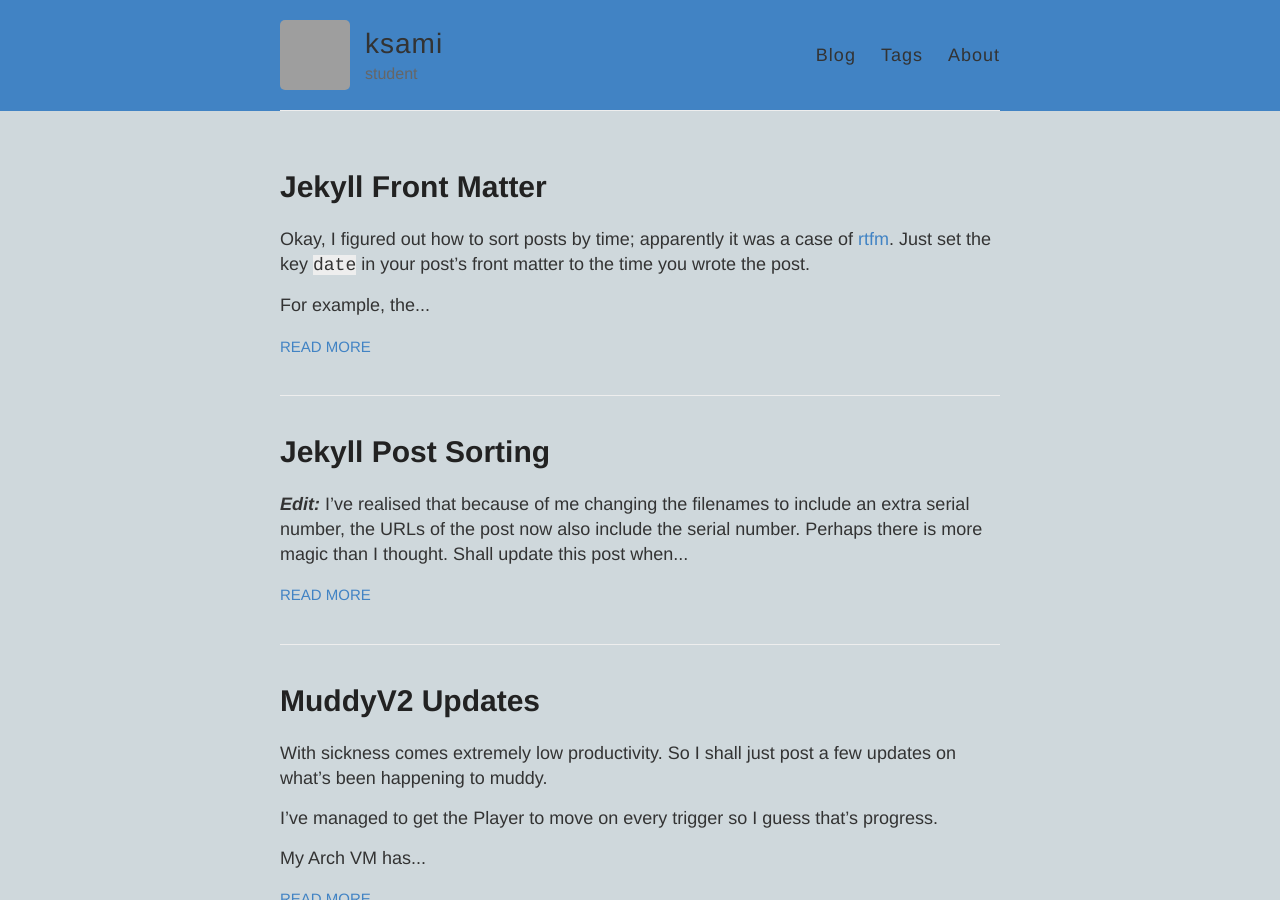
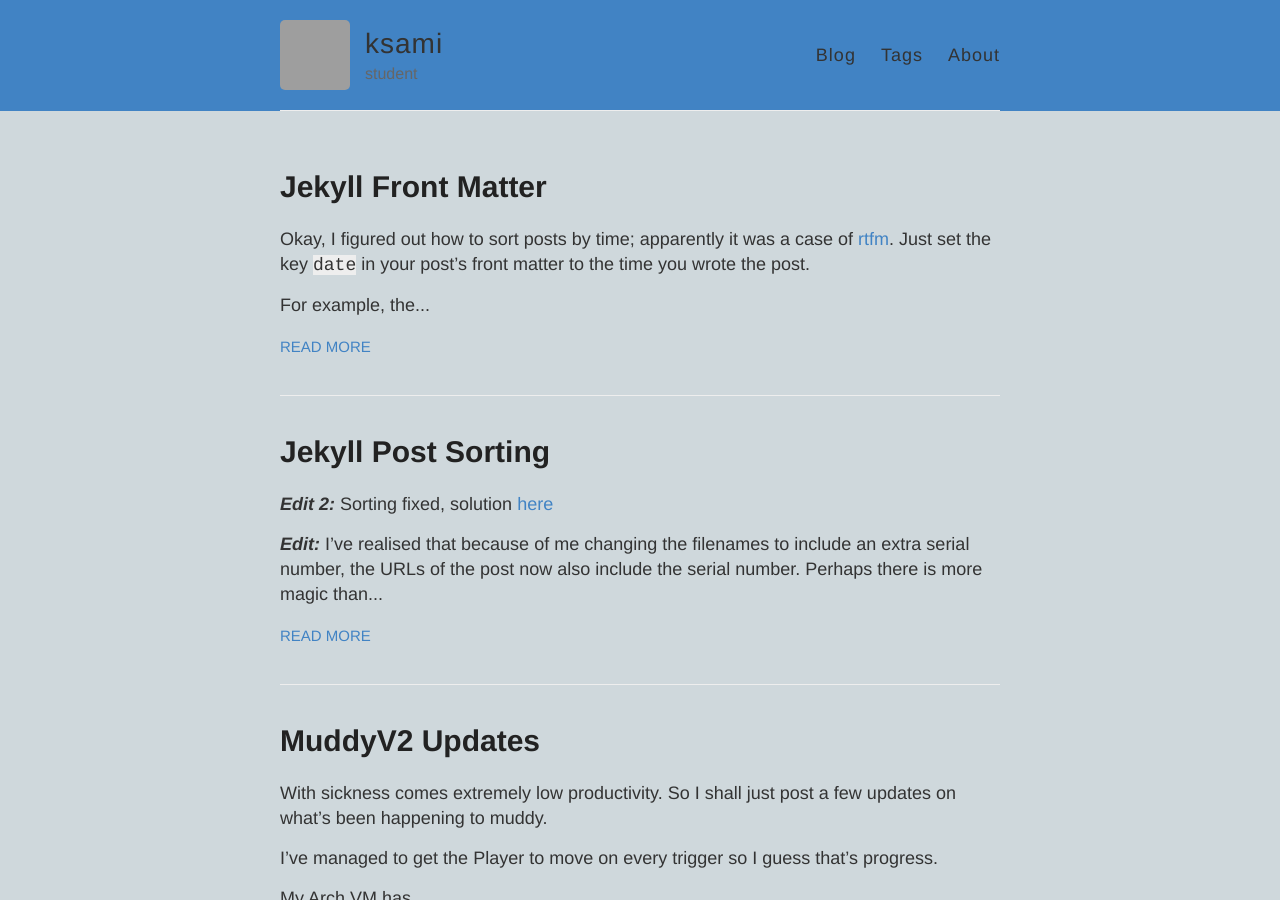
Before and after one commit to ksami/ksami.github.io, a Jekyll site: the page built from index.html, in a window 1280 px wide and 900 px high. Built offline with Jekyll 4.4.1, drawn with Linux system fonts in a browser that asks for light colours; Markdown is read by kramdown in place of the engine named in the settings; comment, search, counter and statistics services are not loaded; grey boxes are pictures that could not be loaded.

```diff
--- a/_posts/2015-02-03-Jekyll-Posts.md
+++ b/_posts/2015-02-03-Jekyll-Posts.md
@@ -4,6 +4,8 @@ date: 2015-02-03 16:00:00
 title: Jekyll Post Sorting
 tags: [Jekyll]
 ---
+
+___Edit 2:___ Sorting fixed, solution [here](http://ksami.github.io/2015/02/06/Jekyll-Front-Matter.html)
 
 ___Edit:___ I've realised that because of me changing the filenames to include an extra serial number, the URLs of the post now also include the serial number. Perhaps there is more magic than I thought. Shall update this post when I find the fix for this.
 
```
Also changed, not shown: _posts/2015-02-06-Jekyll-Front-Matter.md (+1 -11 lines).
